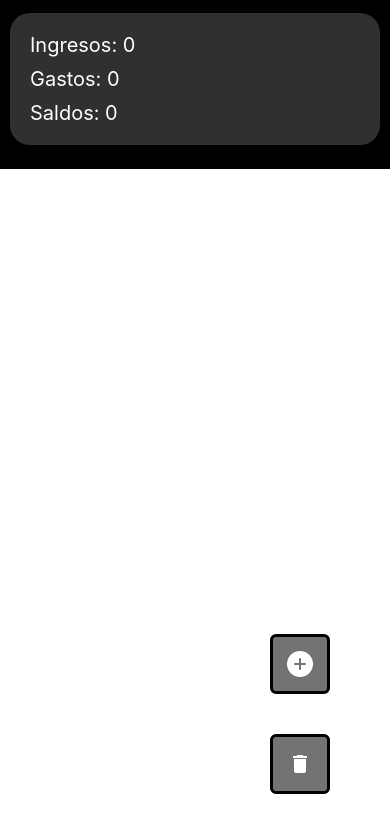
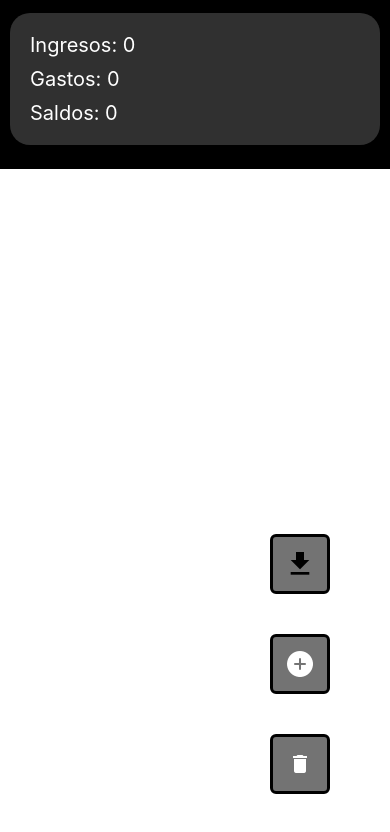
Before and after one commit to andresleonardobg/vills, a React Native app: screen / in a window 390 px wide. Shown: the top 832 px of the page. Built offline with nearby package versions, Linux system fonts and the light colour scheme.

Commit message:
feat(main): :sparkles: save data in json file

```diff
--- a/components/main.tsx
+++ b/components/main.tsx
@@ -11,6 +11,7 @@ import {
 } from "../database/db_controller";
 import { Transaction } from "../types/types";
 import { Totals } from "./Totals";
+import { saveFile } from "../database/storeFile";
 
 type TrasactionToUpdate = {
   id: number;
@@ -113,6 +114,12 @@ export function Main() {
       <Pressable onPress={showAlert} style={styles.botonDelete}>
         <MaterialIcons name="delete" size={24} color="#ffffff" />
       </Pressable>
+      <Pressable
+        onPress={() => saveFile(records, "records_test")}
+        style={styles.botonFile}
+      >
+        <MaterialIcons name="file-download" size={32} color="black" />
+      </Pressable>
     </>
   );
 }
@@ -157,4 +164,17 @@ const styles = StyleSheet.create({
     borderWidth: 2,
     borderColor: "#f00",
   },
+  botonFile: {
+    backgroundColor: "#737373",
+    borderWidth: 3,
+    borderRadius: 6,
+    padding: 10,
+    position: "absolute",
+    width: 60,
+    height: 60,
+    bottom: 250,
+    right: 60,
+    alignItems: "center",
+    justifyContent: "center",
+  },
 });
```
